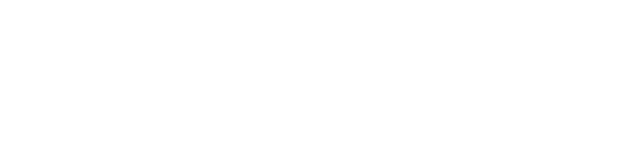
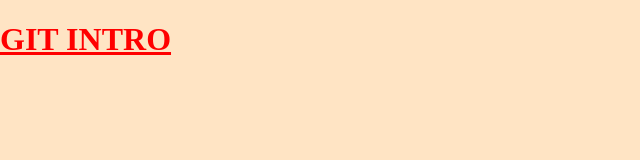
Before and after one commit to zhytenko28/Box_model_linear-gradien, a plain HTML site: page index.html in a window 1280 px wide. Shown: the whole page, without its empty margins (0-640 px from the left). Drawn offline with Linux system fonts and the light colour scheme.

Commit message:
styles for body and h1  added

```diff
--- a/index.html
+++ b/index.html
@@ -4,8 +4,9 @@
     <meta charset="UTF-8">
     <meta name="viewport" content="width=device-width, initial-scale=1.0">
     <title>Document</title>
+    <link rel="stylesheet" href="./styles/styles.css">
 </head>
 <body>
-
+    <h1>GIT INTRO</h1>
 </body>
 </html>
--- a/styles/styles.css
+++ b/styles/styles.css
@@ -0,0 +1,9 @@
+body {
+    background-color: bisque;
+    margin: 0;
+}
+
+h1 {
+    text-decoration: underline;
+    color: red;
+}
```
